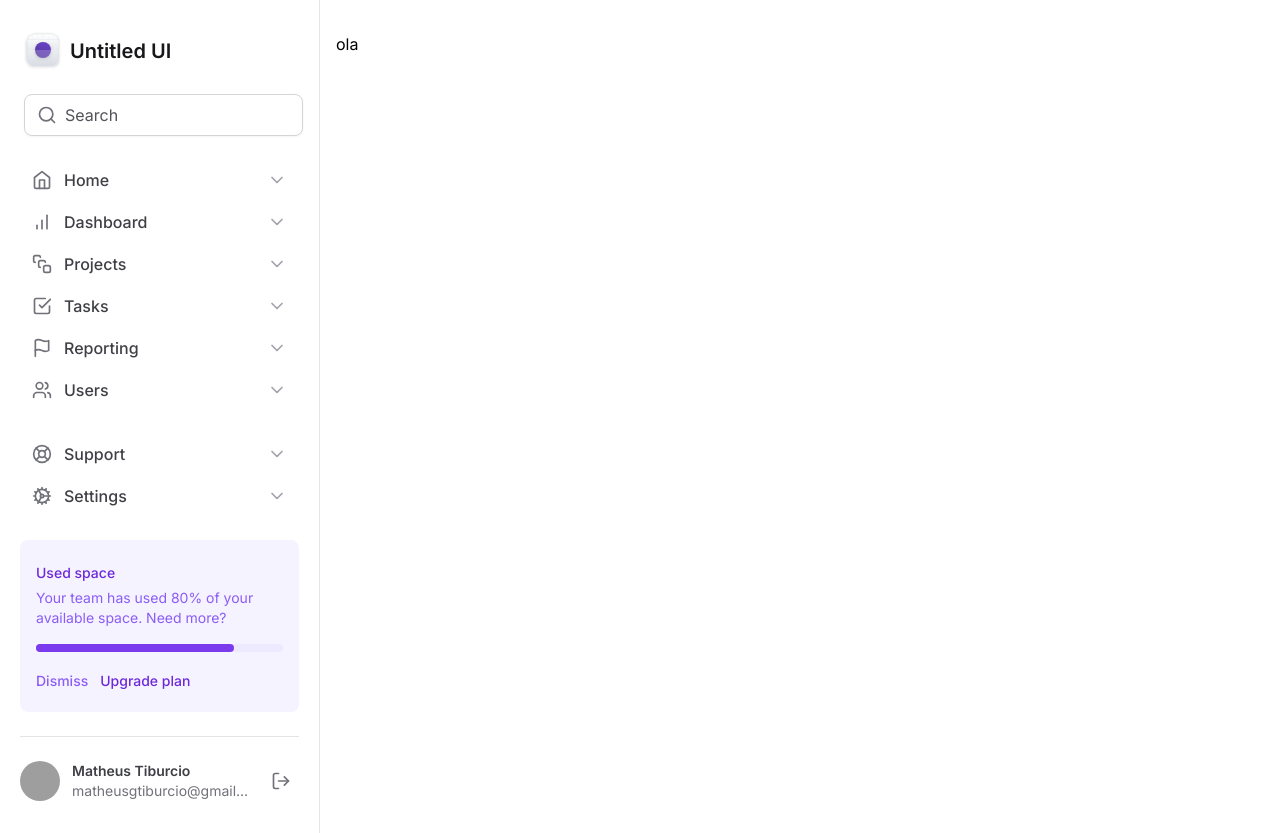
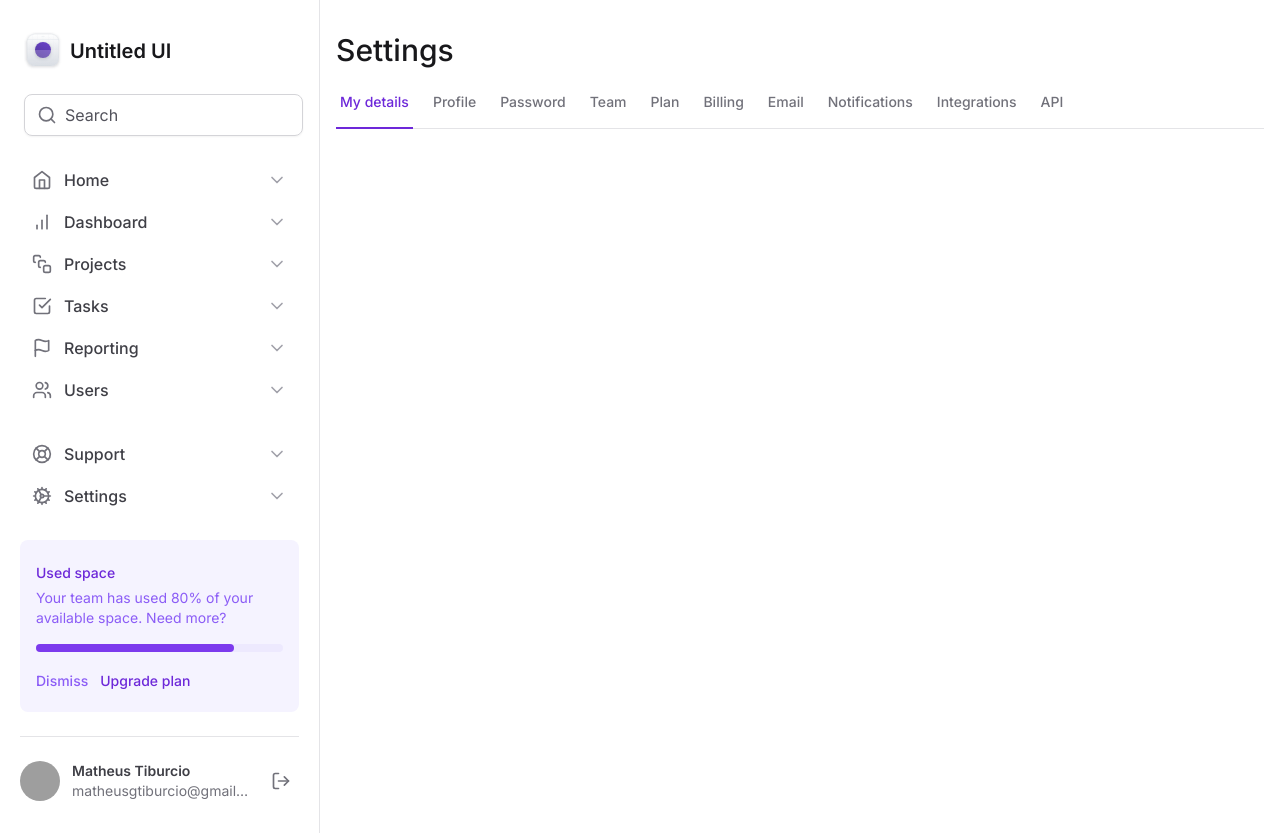
Before and after one commit to 0kira-vgl/tailwind-next, a Next.js app: page / in a window 1280 px wide. Built offline with nearby package versions, Linux system fonts and the light colour scheme; grey boxes are pictures that could not be loaded.

Commit message:
add tab + Framer Motion

```diff
--- a/package.json
+++ b/package.json
@@ -9,6 +9,8 @@
     "lint": "next lint"
   },
   "dependencies": {
+    "@radix-ui/react-tabs": "^1.0.4",
+    "framer-motion": "^10.18.0",
     "lucide-react": "^0.309.0",
     "next": "14.0.4",
     "react": "^18",
--- a/src/app/layout.tsx
+++ b/src/app/layout.tsx
@@ -16,7 +16,7 @@
   children: React.ReactNode;
 }) {
   return (
-    <html lang="en">
+    <html lang="en" className="antialiased">
       <body className={inter.className}>
         <div className="grid min-h-screen grid-cols-app">
           <Sidebar />
--- a/src/app/page.tsx
+++ b/src/app/page.tsx
@@ -1,7 +1,11 @@
+import { SettiingTabs } from "@/components/SettiingTabs";
+
 export default function Home() {
   return (
-    <div>
-      <h1>ola</h1>
-    </div>
+    <>
+      <h1 className="text-3xl font-medium text-zinc-900">Settings</h1>
+
+      <SettiingTabs />
+    </>
   );
 }
--- /dev/null
+++ b/src/components/SettiingTabs/TabItem.tsx
@@ -0,0 +1,27 @@
+"use client";
+import * as Tabs from "@radix-ui/react-tabs";
+import { motion } from "framer-motion";
+
+export interface TabItemProps {
+  value: string;
+  title: string;
+  isSelected?: boolean;
+}
+
+export function TabItem({ value, title, isSelected = false }: TabItemProps) {
+  return (
+    <Tabs.Trigger
+      value={value}
+      className="relative px-1 pb-4 text-sm font-medium text-zinc-500 hover:text-violet-700 data-[state=active]:text-violet-700"
+    >
+      <span>{title}</span>
+
+      {isSelected && (
+        <motion.div
+          layoutId="activeTab"
+          className="absolute left-0 right-0 h-0.5 bg-violet-700 -bottom-px"
+        />
+      )}
+    </Tabs.Trigger>
+  );
+}
--- /dev/null
+++ b/src/components/SettiingTabs/index.tsx
@@ -0,0 +1,57 @@
+"use client";
+import * as Tabs from "@radix-ui/react-tabs";
+import { TabItem } from "./TabItem";
+import { useState } from "react";
+
+export function SettiingTabs() {
+  const [currentTab, setCurrentTab] = useState("tab1");
+
+  return (
+    <Tabs.Root value={currentTab} onValueChange={setCurrentTab}>
+      <Tabs.List className="mt-6 flex w-full items-center gap-4 border-b border-zinc-200">
+        <TabItem
+          value="tab1"
+          title="My details"
+          isSelected={currentTab === "tab1"}
+        />
+        <TabItem
+          value="tab2"
+          title="Profile"
+          isSelected={currentTab === "tab2"}
+        />
+        <TabItem
+          value="tab3"
+          title="Password"
+          isSelected={currentTab === "tab3"}
+        />
+        <TabItem value="tab4" title="Team" isSelected={currentTab === "tab4"} />
+        <TabItem value="tab5" title="Plan" isSelected={currentTab === "tab5"} />
+        <TabItem
+          value="tab6"
+          title="Billing"
+          isSelected={currentTab === "tab6"}
+        />
+        <TabItem
+          value="tab7"
+          title="Email"
+          isSelected={currentTab === "tab7"}
+        />
+        <TabItem
+          value="tab8"
+          title="Notifications"
+          isSelected={currentTab === "tab8"}
+        />
+        <TabItem
+          value="tab9"
+          title="Integrations"
+          isSelected={currentTab === "tab9"}
+        />
+        <TabItem
+          value="tab10"
+          title="API"
+          isSelected={currentTab === "tab10"}
+        />
+      </Tabs.List>
+    </Tabs.Root>
+  );
+}
```
Also changed, not shown: 1 other file (tests, documents, lock files or other folders).
